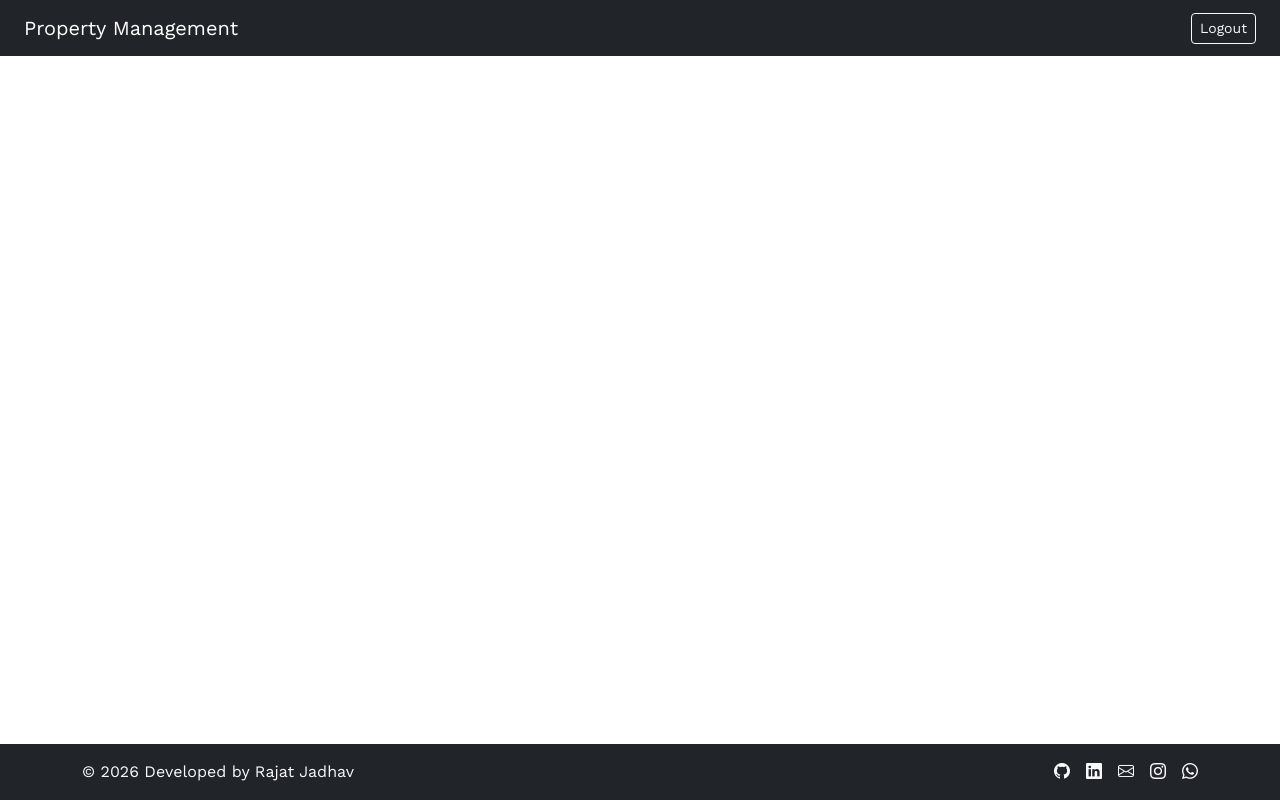
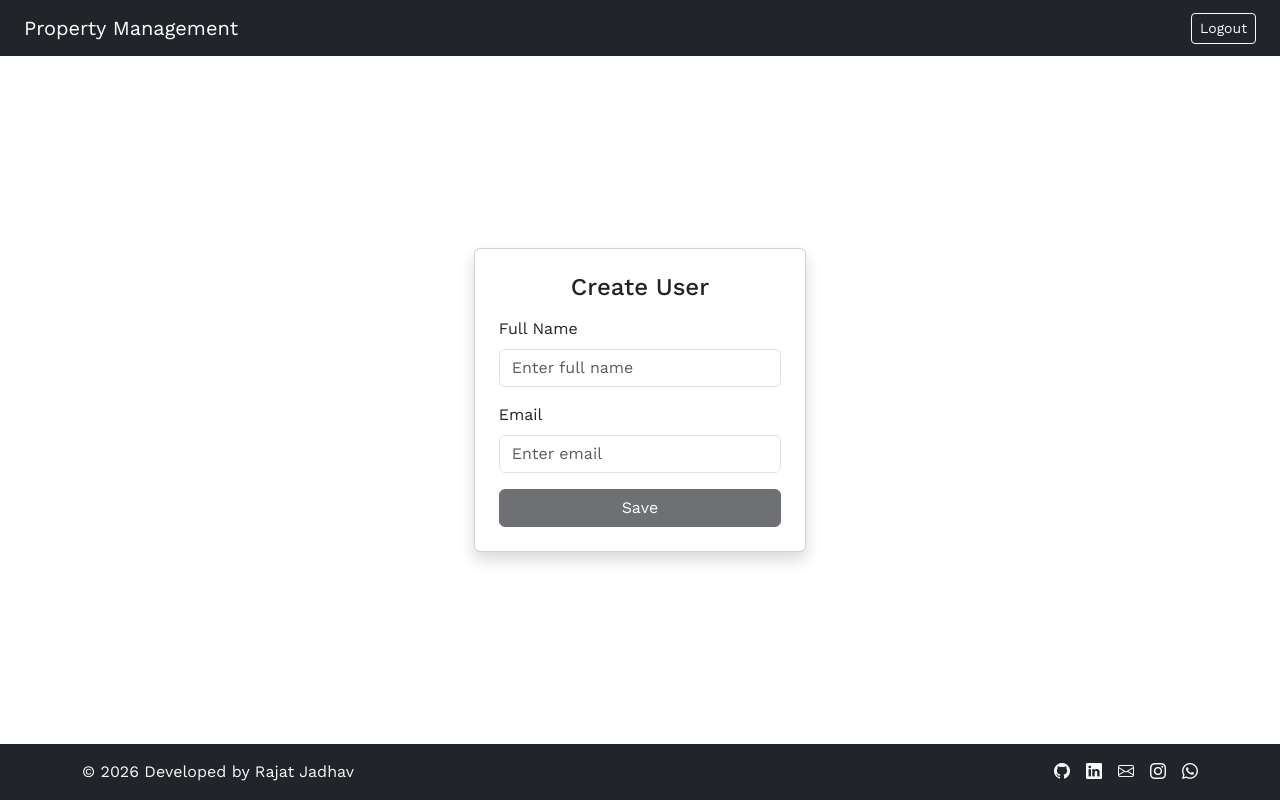
Before and after one commit to hackcoder21/property-management-application, an Angular app in the folder PropertyManagement.UI/: page /users/create in a window 1280 px wide. Before the commit this address led to /. Built offline with nearby package versions, Linux system fonts and the light colour scheme; sample sign-in values are in the browser's storage.

Commit message:
Added user-form & main user dashboard

```diff
--- a/PropertyManagement.UI/src/app/app-routing.module.ts
+++ b/PropertyManagement.UI/src/app/app-routing.module.ts
@@ -4,16 +4,26 @@ import { LoginComponent } from './auth/login/login.component';
 import { RegisterComponent } from './auth/register/register.component';
 import { DashboardComponent } from './dashboard/dashboard.component';
 import { authGuard } from './core/guards/auth.guard';
+import { UserFormComponent } from './user/user-form/user-form.component';
 
 const routes: Routes = [
   { path: '', redirectTo: 'login', pathMatch: 'full' },
   { path: 'login', component: LoginComponent },
   { path: 'register', component: RegisterComponent },
-  { path: 'dashboard', component: DashboardComponent, canActivate: [authGuard] }
+  {
+    path: 'dashboard',
+    component: DashboardComponent,
+    canActivate: [authGuard],
+  },
+  {
+    path: 'users/create',
+    component: UserFormComponent,
+    canActivate: [authGuard],
+  },
 ];
 
 @NgModule({
   imports: [RouterModule.forRoot(routes)],
-  exports: [RouterModule]
+  exports: [RouterModule],
 })
-export class AppRoutingModule { }
+export class AppRoutingModule {}
--- a/PropertyManagement.UI/src/app/core/models/user.model.ts
+++ b/PropertyManagement.UI/src/app/core/models/user.model.ts
@@ -0,0 +1,5 @@
+export interface User {
+  id: string;
+  fullName: string;
+  email: string;
+}
--- a/PropertyManagement.UI/src/app/core/services/user.service.ts
+++ b/PropertyManagement.UI/src/app/core/services/user.service.ts
@@ -1,9 +1,34 @@
+import { HttpClient } from '@angular/common/http';
 import { Injectable } from '@angular/core';
+import { Observable, Observer } from 'rxjs';
+import { environment } from 'src/environments/environment';
+import { User } from '../models/user.model';
 
 @Injectable({
-  providedIn: 'root'
+  providedIn: 'root',
 })
 export class UserService {
+  private baseUrl = `${environment.apiBaseUrl}/api/User`;
 
-  constructor() { }
+  constructor(private http: HttpClient) {}
+
+  // Create user
+  createUser(data: { fullName: string; email: string }): Observable<any> {
+    return this.http.post(`${this.baseUrl}`, data);
+  }
+
+  // Get all users
+  getAllUsers(): Observable<User[]> {
+    return this.http.get<User[]>(`${this.baseUrl}`);
+  }
+
+  // Get user by ID
+  getUserById(id: string): Observable<User> {
+    return this.http.get<User>(`${this.baseUrl}/${id}`);
+  }
+
+  // Delete user by ID
+  deleteUser(id: string): Observable<any> {
+    return this.http.delete(`${this.baseUrl}/${id}`);
+  }
 }
--- a/PropertyManagement.UI/src/app/dashboard/dashboard.component.html
+++ b/PropertyManagement.UI/src/app/dashboard/dashboard.component.html
@@ -1,2 +1,53 @@
 <h2>Dashboard</h2>
 <hr />
+
+<!-- Loading -->
+<div *ngIf="isLoading" class="text-center">
+  <div class="spinner-border"></div>
+</div>
+
+<!-- Empty state -->
+<div
+  *ngIf="!isLoading && users.length === 0"
+  class="text-center p-5 border rounded"
+>
+  <h5>No users</h5>
+  <button class="btn btn-primary mt-3" (click)="onCreateUser()">
+    Create User
+  </button>
+</div>
+
+<!-- Users table -->
+<div *ngIf="!isLoading && users.length > 0">
+  <button class="btn btn-primary mb-3" (click)="onCreateUser()">
+    + Create User
+  </button>
+
+  <table class="table table-bordered">
+    <thead class="table-dark">
+      <tr>
+        <th>Full Name</th>
+        <th>Email</th>
+        <th>Actions</th>
+      </tr>
+    </thead>
+
+    <tbody>
+      <tr *ngFor="let user of users">
+        <td>{{ user.fullName }}</td>
+        <td>{{ user.email }}</td>
+        <td>
+          <button
+            class="btn btn-sm btn-primary me-2"
+            (click)="onViewUser(user.id)"
+          >
+            View
+          </button>
+          <button class="btn btn-sm btn-danger" (click)="onDeleteUser(user.id)">
+            Delete
+          </button>
+        </td>
+      </tr>
+    </tbody>
+  </table>
+</div>
--- a/PropertyManagement.UI/src/app/dashboard/dashboard.component.ts
+++ b/PropertyManagement.UI/src/app/dashboard/dashboard.component.ts
@@ -1,10 +1,58 @@
-import { Component } from '@angular/core';
+import { Component, OnInit } from '@angular/core';
+import { User } from '../core/models/user.model';
+import { UserService } from '../core/services/user.service';
+import { Router } from '@angular/router';
 
 @Component({
   selector: 'app-dashboard',
   templateUrl: './dashboard.component.html',
-  styleUrls: ['./dashboard.component.css']
+  styleUrls: ['./dashboard.component.css'],
 })
-export class DashboardComponent {
+export class DashboardComponent implements OnInit {
+  users: User[] = [];
+  isLoading: boolean = false;
 
+  constructor(private userService: UserService, private router: Router) {}
+
+  ngOnInit(): void {
+    this.loadUsers();
+  }
+
+  loadUsers() {
+    this.isLoading = true;
+
+    this.userService.getAllUsers().subscribe({
+      next: (data) => {
+        this.users = data;
+        this.isLoading = false;
+      },
+      error: (error) => {
+        this.isLoading = false;
+        alert('Error loading users');
+      },
+    });
+  }
+
+  onCreateUser() {
+    this.router.navigate(['/users/create']);
+  }
+
+  onViewUser(userId: string) {
+    this.router.navigate([`/users/${userId}`]);
+  }
+
+  onDeleteUser(userId: string) {
+    if (!confirm('Are you sure you want to delete this user?')) {
+      return;
+    }
+
+    this.userService.deleteUser(userId).subscribe({
+      next: () => {
+        this.users = this.users.filter((u) => u.id !== userId);
+      },
+      error: () => {
+        alert('Error deleting user');
+      },
+    });
+  }
 }
--- a/PropertyManagement.UI/src/app/user/user-form/user-form.component.html
+++ b/PropertyManagement.UI/src/app/user/user-form/user-form.component.html
@@ -1 +1,59 @@
-<p>user-form works!</p>
+<div class="d-flex justify-content-center align-items-center h-100">
+  <div class="card p-4 shadow" style="width: 30%">
+    <h4 class="text-center mb-3">Create User</h4>
+
+    <form [formGroup]="userForm" (ngSubmit)="onSubmit()">
+      <div class="mb-3">
+        <label class="form-label"
+          >Full Name
+          <span
+            class="text-danger"
+            *ngIf="
+              userForm.get('fullName')?.invalid &&
+              userForm.get('fullName')?.touched
+            "
+            style="font-size: 10px"
+            >Full name is required</span
+          ></label
+        >
+        <input
+          type="text"
+          class="form-control"
+          formControlName="fullName"
+          placeholder="Enter full name"
+        />
+      </div>
+
+      <div class="mb-3">
+        <label class="form-label"
+          >Email
+          <span
+            class="text-danger"
+            *ngIf="
+              userForm.get('email')?.invalid && userForm.get('email')?.touched
+            "
+            style="font-size: 10px"
+            >Valid email is required</span
+          ></label
+        >
+        <input
+          type="email"
+          class="form-control"
+          formControlName="email"
+          placeholder="Enter email"
+        />
+      </div>
+
+      <button
+        type="submit"
+        class="btn btn-dark w-100 d-flex justify-content-center align-items-center"
+        [disabled]="userForm.invalid || isLoading"
+      >
+        <span *ngIf="!isLoading">Save</span>
+        <span *ngIf="isLoading" class="d-flex align-items-center gap-2">
+          <span class="spinner-border spinner-border-sm" role="status"></span>
+        </span>
+      </button>
+    </form>
+  </div>
+</div>
--- a/PropertyManagement.UI/src/app/user/user-form/user-form.component.ts
+++ b/PropertyManagement.UI/src/app/user/user-form/user-form.component.ts
@@ -1,10 +1,45 @@
-import { Component } from '@angular/core';
+import { Component, OnInit } from '@angular/core';
+import { FormBuilder, FormGroup, Validators } from '@angular/forms';
+import { Router } from '@angular/router';
+import { UserService } from 'src/app/core/services/user.service';
 
 @Component({
   selector: 'app-user-form',
   templateUrl: './user-form.component.html',
-  styleUrls: ['./user-form.component.css']
+  styleUrls: ['./user-form.component.css'],
 })
-export class UserFormComponent {
+export class UserFormComponent implements OnInit {
+  userForm: FormGroup = new FormGroup({});
+  isLoading: boolean = false;
 
+  constructor(
+    private formBuilder: FormBuilder,
+    private router: Router,
+    private userService: UserService
+  ) {}
+
+  ngOnInit(): void {
+    this.userForm = this.formBuilder.group({
+      fullName: ['', Validators.required],
+      email: ['', [Validators.required, Validators.email]],
+    });
+  }
+
+  onSubmit() {
+    if (this.userForm.invalid) return;
+
+    this.isLoading = true;
+
+    this.userService.createUser(this.userForm.value).subscribe({
+      next: () => {
+        this.isLoading = false;
+        alert('User created successfully');
+        this.router.navigate(['/dashboard']);
+      },
+      error: () => {
+        this.isLoading = false;
+        alert('Failed to create user');
+      },
+    });
+  }
 }
```
